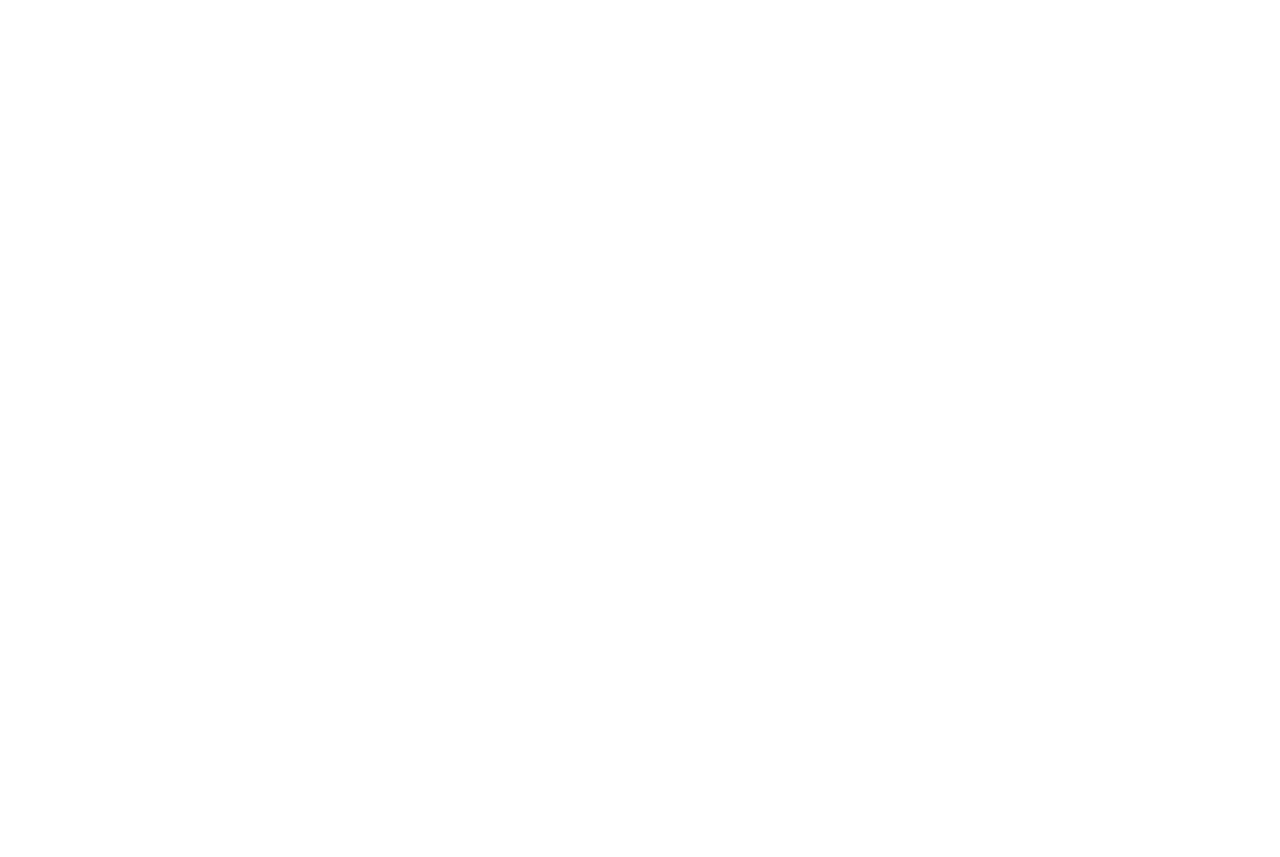
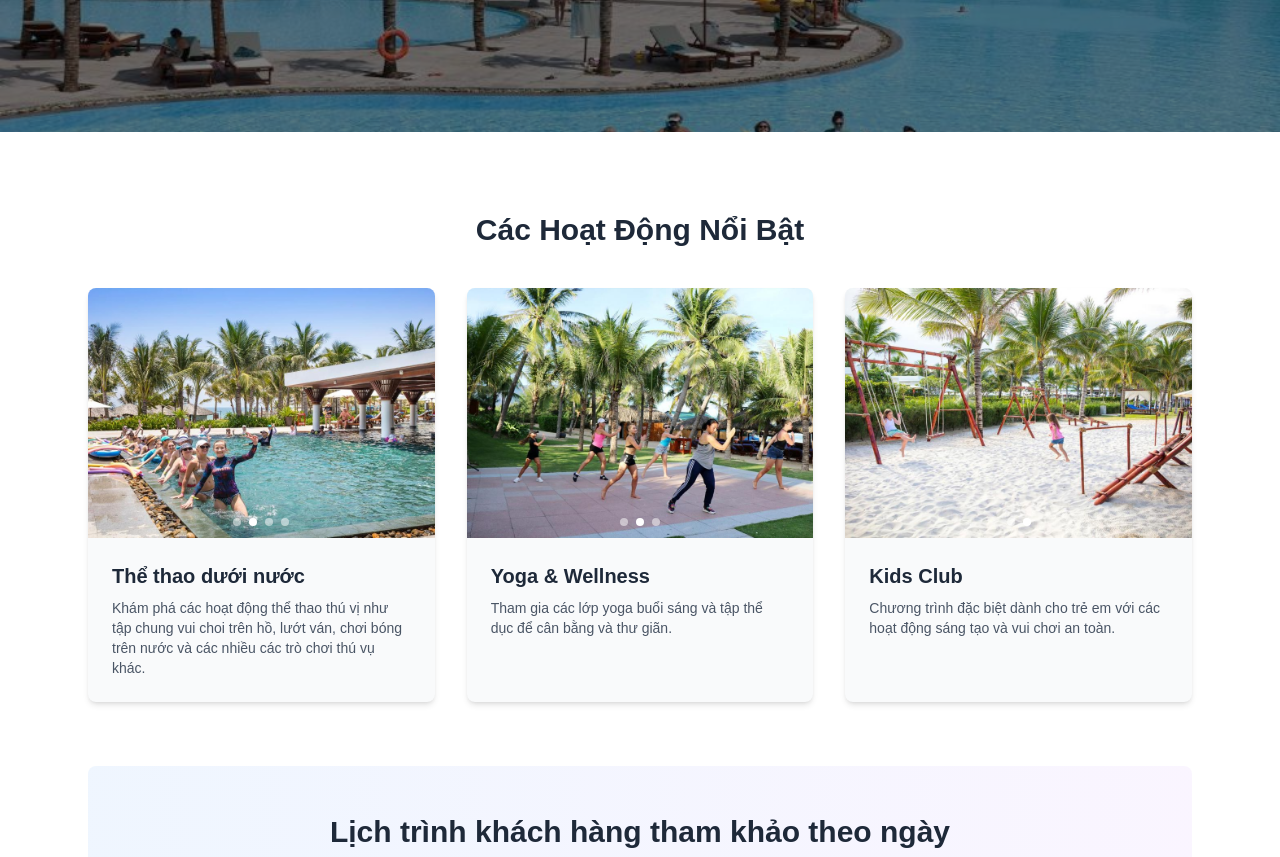
Before and after one commit to phuown/QuanLyKhachSan, a Next.js app: page /entertainment in a window 1280 px wide. Before the commit this address had no page. Shown: the part 440-1297 px from the top of the page. Before the commit the page ends 800 px from the top, so only its background shows below. Built offline with nearby package versions, Linux system fonts and the light colour scheme; no server answers.

Commit message:
Trang: Hoat dong thu gian

```diff
--- /dev/null
+++ b/src/app/entertainment/page.tsx
@@ -0,0 +1,252 @@
+"use client";
+import Image from "next/image";
+import Header from "@/components/Header";
+import { useState, useEffect } from "react";
+import Link from "next/link";
+
+export default function EntertainmentPage() {
+  const [currentImageIndex, setCurrentImageIndex] = useState(0);
+  const [currentYogaImageIndex, setCurrentYogaImageIndex] = useState(0);
+  const [currentKidsImageIndex, setCurrentKidsImageIndex] = useState(0);
+
+  const waterSportsImages = [
+    "/uploads/vuichoi/ttduoinuoc3.jpg",
+    "/uploads/vuichoi/ttduoinuoc2.jpg",
+    "/uploads/vuichoi/ttduoinuoc.jpg",
+    "/uploads/vuichoi/vuichoi4.jpg",
+  ];
+
+  const yogaImages = [
+    "/uploads/vuichoi/hoatdongt2.jpg",
+    "/uploads/vuichoi/hoatdongt2_1.jpg",
+    "/uploads/vuichoi/hoatdongt2_2.jpg",
+  ];
+
+  const kidsClubImages = [
+    "/uploads/vuichoi/kid1.jpg",
+    "/uploads/vuichoi/kid2.jpg",
+  ];
+
+  useEffect(() => {
+    const interval = setInterval(() => {
+      setCurrentImageIndex((prev) => (prev + 1) % waterSportsImages.length);
+    }, 3000);
+
+    return () => clearInterval(interval);
+  }, [waterSportsImages.length]);
+
+  useEffect(() => {
+    const interval = setInterval(() => {
+      setCurrentYogaImageIndex((prev) => (prev + 1) % yogaImages.length);
+    }, 3000);
+
+    return () => clearInterval(interval);
+  }, [yogaImages.length]);
+
+  useEffect(() => {
+    const interval = setInterval(() => {
+      setCurrentKidsImageIndex((prev) => (prev + 1) % kidsClubImages.length);
+    }, 3000);
+
+    return () => clearInterval(interval);
+  }, [kidsClubImages.length]);
+
+  return (
+    <div>
+      <Header />
+
+      {/* HERO */}
+      <section className="relative h-[500px] w-full">
+        <Image
+          src="/uploads/vuichoi/vuichoic.jpg"
+          alt="Entertainment"
+          fill
+          className="object-cover object-center"
+        />
+
+        <div className="absolute inset-0 bg-black/50"></div>
+
+        <div className="relative z-10 flex flex-col items-center justify-center h-full text-white text-center">
+          <h1 className="text-5xl font-light">Hoạt động giải trí</h1>
+          <p className="mt-3 text-lg">Vui chơi và thư giãn với gia đình</p>
+        </div>
+      </section>
+
+      {/* MAIN CONTENT */}
+      <section className="py-20 bg-white">
+        <div className="max-w-6xl mx-auto px-6">
+
+          {/* ACTIVITIES GRID */}
+          <div className="mb-16">
+            <h3 className="text-3xl font-bold text-gray-800 mb-10 text-center">
+              Các Hoạt Động Nổi Bật
+            </h3>
+
+            <div className="grid md:grid-cols-3 gap-8">
+
+              {/* ACTIVITY 1 */}
+              <div className="bg-gray-50 rounded-lg overflow-hidden shadow-md hover:shadow-lg transition">
+                <div className="relative h-[250px]">
+                  {/* Image Carousel */}
+                  {waterSportsImages.map((img, index) => (
+                    <Image
+                      key={index}
+                      src={img}
+                      alt="Water Sports"
+                      fill
+                      className={`object-cover transition-opacity duration-1000 ${
+                        index === currentImageIndex ? "opacity-100" : "opacity-0"
+                      }`}
+                    />
+                  ))}
+
+                  {/* Dots */}
+                  <div className="absolute bottom-3 left-1/2 -translate-x-1/2 flex gap-2 z-10">
+                    {waterSportsImages.map((_, index) => (
+                      <button
+                        key={index}
+                        onClick={() => setCurrentImageIndex(index)}
+                        className={`w-2 h-2 rounded-full transition ${
+                          index === currentImageIndex ? "bg-white" : "bg-white/50"
+                        }`}
+                      />
+                    ))}
+                  </div>
+                </div>
+
+                <div className="p-6">
+                  <h4 className="text-xl font-bold text-gray-800 mb-2">
+                    Thể thao dưới nước
+                  </h4>
+                  <p className="text-gray-600 text-sm">
+                    Khám phá các hoạt động thể thao thú vị như tập chung vui choi trên hồ, lướt ván, chơi bóng trên nước và các nhiều các trò chơi thú vụ khác.
+                  </p>
+                </div>
+              </div>
+
+              {/* ACTIVITY 2 */}
+              <div className="bg-gray-50 rounded-lg overflow-hidden shadow-md hover:shadow-lg transition">
+                <div className="relative h-[250px]">
+                  {/* Image Carousel */}
+                  {yogaImages.map((img, index) => (
+                    <Image
+                      key={index}
+                      src={img}
+                      alt="Yoga"
+                      fill
+                      className={`object-cover transition-opacity duration-1000 ${
+                        index === currentYogaImageIndex ? "opacity-100" : "opacity-0"
+                      }`}
+                    />
+                  ))}
+
+                  {/* Dots */}
+                  <div className="absolute bottom-3 left-1/2 -translate-x-1/2 flex gap-2 z-10">
+                    {yogaImages.map((_, index) => (
+                      <button
+                        key={index}
+                        onClick={() => setCurrentYogaImageIndex(index)}
+                        className={`w-2 h-2 rounded-full transition ${
+                          index === currentYogaImageIndex ? "bg-white" : "bg-white/50"
+                        }`}
+                      />
+                    ))}
+                  </div>
+                </div>
+
+                <div className="p-6">
+                  <h4 className="text-xl font-bold text-gray-800 mb-2">
+                    Yoga & Wellness
+                  </h4>
+                  <p className="text-gray-600 text-sm">
+                    Tham gia các lớp yoga buổi sáng và tập thể dục để cân bằng và thư giãn.
+                  </p>
+                </div>
+              </div>
+
+              {/* ACTIVITY 3 */}
+              <div className="bg-gray-50 rounded-lg overflow-hidden shadow-md hover:shadow-lg transition">
+                <div className="relative h-[250px]">
+                    {/* Image Carousel */}
+                    {kidsClubImages.map((img, index) => (
+                      <Image
+                        key={index}
+                        src={img}
+                        alt="Kids Club"
+                        fill
+                        className={`object-cover transition-opacity duration-1000 ${
+                          index === currentKidsImageIndex ? "opacity-100" : "opacity-0"
+                        }`}
+                      />
+                    ))}
+
+                    {/* Dots */}
+                    <div className="absolute bottom-3 left-1/2 -translate-x-1/2 flex gap-2 z-10">
+                      {kidsClubImages.map((_, index) => (
+                        <button
+                          key={index}
+                          onClick={() => setCurrentKidsImageIndex(index)}
+                          className={`w-2 h-2 rounded-full transition ${
+                            index === currentKidsImageIndex ? "bg-white" : "bg-white/50"
+                          }`}
+                        />
+                        ))}
+                    </div>
+                </div>
+
+                <div className="p-6">
+                  <h4 className="text-xl font-bold text-gray-800 mb-2">
+                    Kids Club
+                  </h4>
+                  <p className="text-gray-600 text-sm">
+                    Chương trình đặc biệt dành cho trẻ em với các hoạt động sáng tạo và vui chơi an toàn.
+                  </p>
+                </div>
+              </div>
+
+            </div>
+          </div>
+
+          {/* SCHEDULE SECTION */}
+          <div className="bg-gradient-to-r from-blue-50 to-purple-50 rounded-lg p-12 mb-12">
+            <h3 className="text-3xl font-bold text-gray-800 mb-8 text-center">
+              Lịch trình khách hàng tham khảo theo ngày
+            </h3>
+
+            <div className="grid md:grid-cols-2 gap-8">
+
+              <div>
+                <h4 className="text-2xl font-bold text-gray-800 mb-4">Buổi sáng (8:00 - 12:00)</h4>
+                <ul className="text-gray-700 space-y-2 text-sm">
+                  <li>• 08:00 - Lớp yoga trên bãi biển</li>
+                  <li>• 09:00 - Thể thao dưới nước</li>
+                  <li>• 10:00 - Lớp bơi cho trẻ em</li>
+                  <li>• 11:00 - Trò chơi nhóm tại hồ bơi</li>
+                </ul>
+              </div>
+
+              <div>
+                <h4 className="text-2xl font-bold text-gray-800 mb-4">Buổi chiều & tối (15:00 - 22:00)</h4>
+                <ul className="text-gray-700 space-y-2 text-sm">
+                  <li>• 15:00 - Zumba trên bãi biển</li>
+                  <li>• 16:00 - Chiếu phim hoạt hình</li>
+                  <li>• 19:00 - Biểu diễn âm nhạc live</li>
+                  <li>• 20:30 - Buổi hòa nhạc & khiêu vũ</li>
+                </ul>
+              </div>
+
+            </div>
+          </div>
+        </div>
+
+        <div className="text-center">
+            <Link href="/" className="inline-block bg-blue-400 text-white px-8 py-3 rounded-lg hover:bg-blue-600 transition font-semibold">
+              Quay lại Trang Chủ
+            </Link>
+        </div>
+
+      </section>
+
+    </div>
+  );
+}
```
